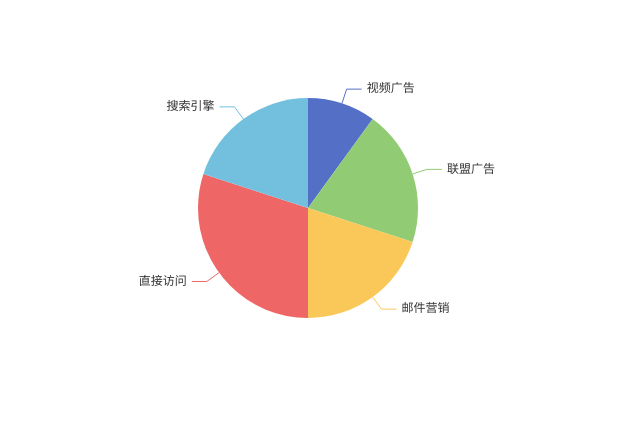
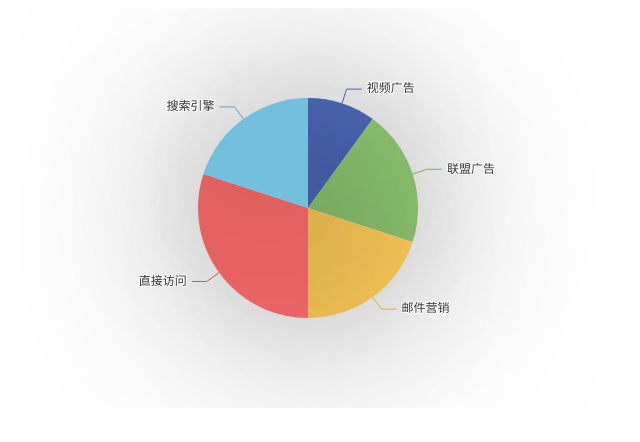
Before and after one commit to coldlocust/learn-front, a plain HTML site: page ECharts/饼图.html in a window 1280 px wide. Shown: the whole page, without its empty margins (0-640 px from the left). Drawn offline with nearby package versions, Linux system fonts and the light colour scheme.

Commit message:
饼图配置尝试

```diff
--- a/ECharts/饼图.html
+++ b/ECharts/饼图.html
@@ -23,13 +23,28 @@
             series: [{
                 name: '访问来源',  //
                 type: 'pie',  // 饼图
-                radius:"55%",  //饼图半径，外半径为可视区尺寸（容器中宽高较小一项）55%长度
-                data:[
-                {value:1,name:"视频广告"},
-                {value:2,name:"联盟广告"},
-                {value:2,name:"邮件营销"},
-                {value:3,name:"直接访问"},
-                {value:2,name:"搜索引擎"},
+                radius: "55%",  //饼图半径，外半径为可视区尺寸（容器中宽高较小一项）55%长度
+                // roseType: 'angle',  // 把饼图显示成南丁格尔图。
+
+                //设置阴影，透明度，颜色，边框颜色，边框宽度等
+                itemStyle: {
+                    normal: {
+                        shadowBlur: 200,
+                        shadowColor: 'rgba(0,0,0,0.5)'
+                    }
+                },
+
+                // 鼠标浮动到图形元素上面，自定义高亮的样式
+                emphasis: {
+                    itemStyle: { color: 'skyblue' },  //高亮时的颜色
+                    label: { show:true,formatter:'高亮时显示的标签内容' }  //高亮时标签的文字
+                },
+                data: [
+                    { value: 1, name: "视频广告" },
+                    { value: 2, name: "联盟广告" },
+                    { value: 2, name: "邮件营销" },
+                    { value: 3, name: "直接访问" },
+                    { value: 2, name: "搜索引擎" },
                 ]
             }]
         };
```
